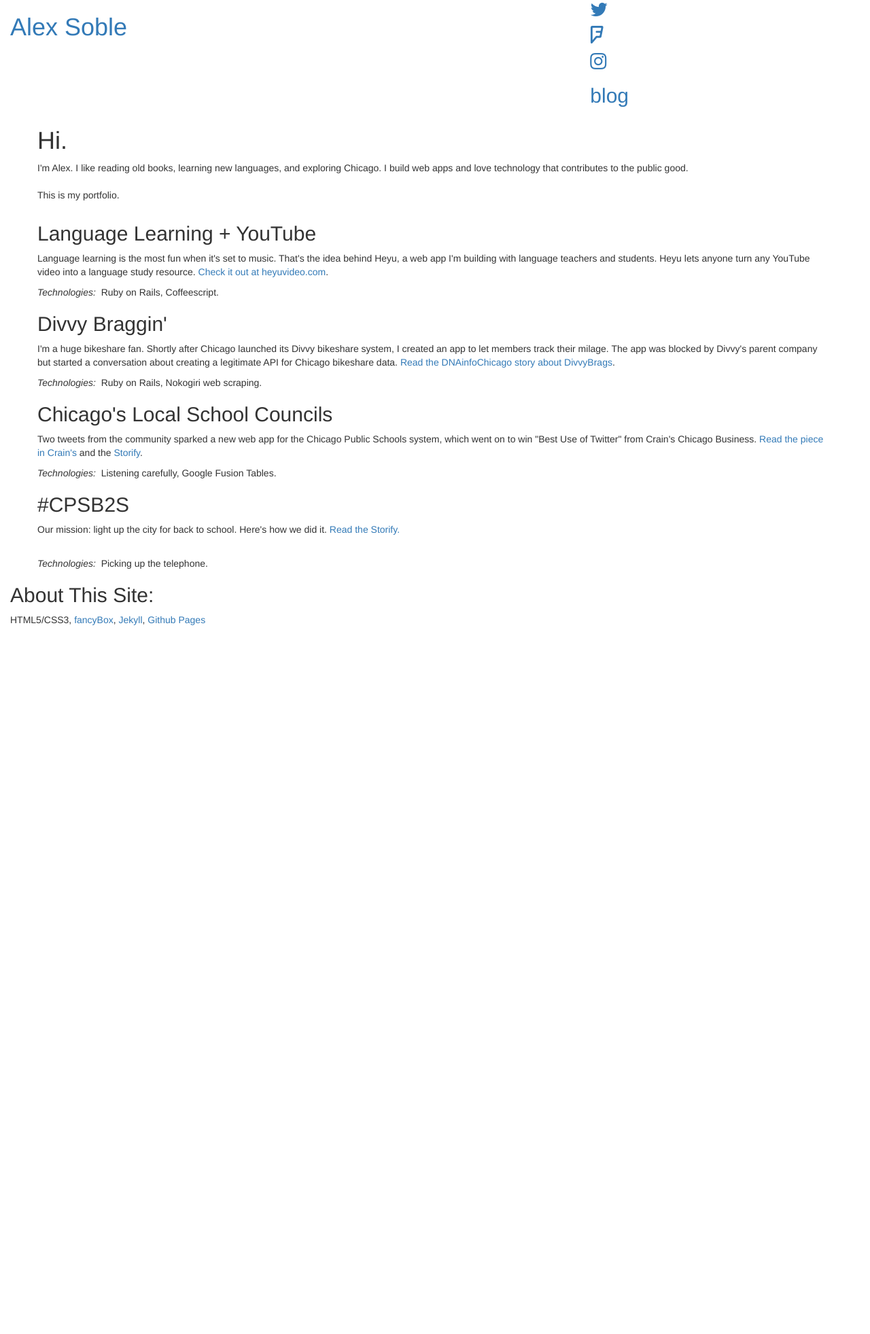
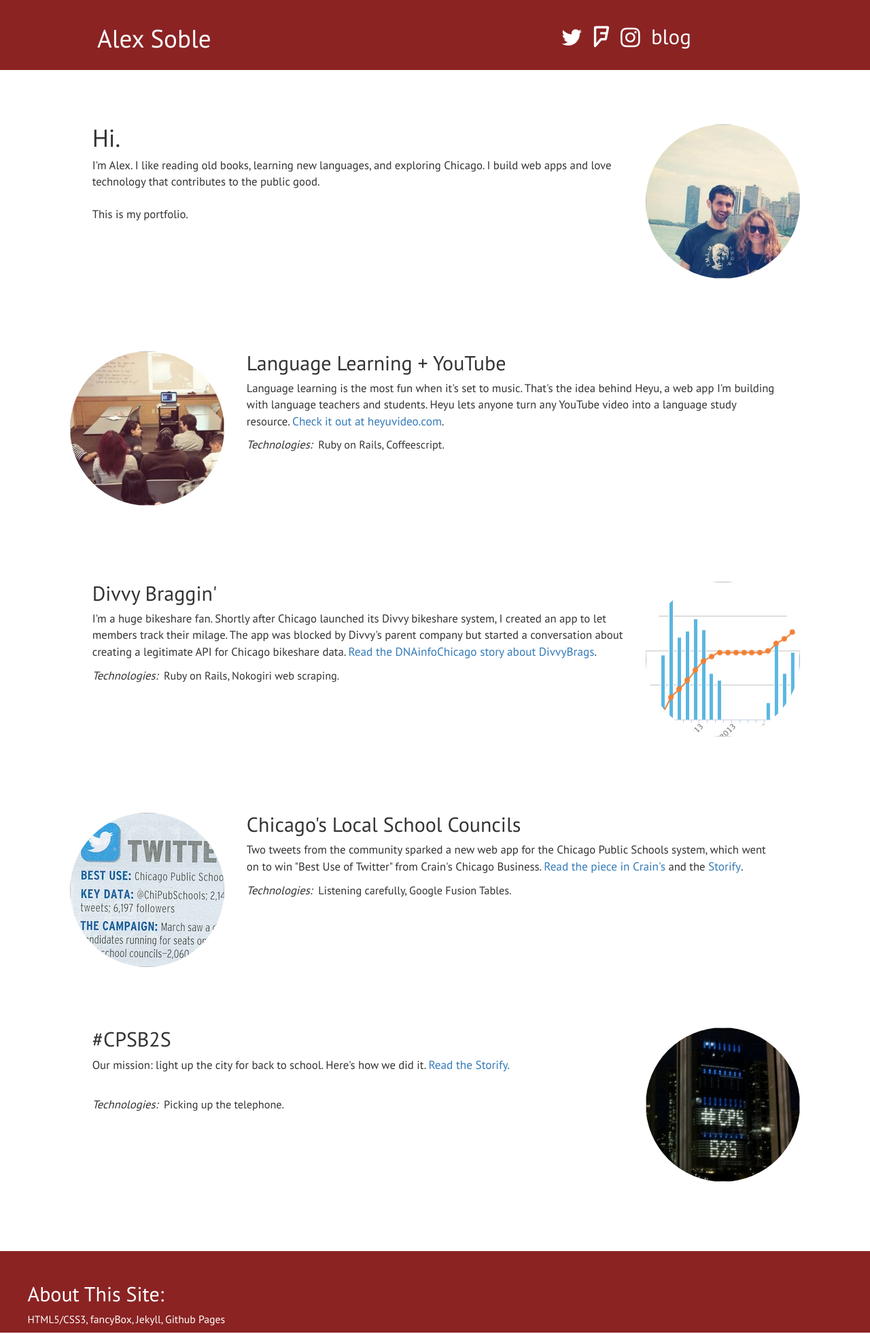
Before and after one commit to alexsoble/alexsoble, a Jekyll site: the page built from index.html, in a window 1280 px wide. Shown: the whole page at 68% size. Built offline with Jekyll 4.4.1, drawn with Linux system fonts in a browser that asks for light colours; nearby versions of some CDN libraries; before the commit the page ends 932 px from its top, so only the background shows below that.

```diff
--- a/_data/compass.yml
+++ b/_data/compass.yml
@@ -1,8 +1,6 @@
----
 require:
 - jekyll-compass
-http_path: "/"
-css_dir: css
+css_dir: "../css"
 sass_dir: _sass
 images_dir: images
 javascripts_dir: javascripts
--- /dev/null
+++ b/css/ie.css
@@ -0,0 +1,5 @@
+/* Welcome to Compass. Use this file to write IE specific override styles.
+ * Import this file using the following HTML or equivalent:
+ * <!--[if IE]>
+ *   <link href="/stylesheets/ie.css" media="screen, projection" rel="stylesheet" type="text/css" />
+ * <![endif]--> */
--- /dev/null
+++ b/css/print.css
@@ -0,0 +1,3 @@
+/* Welcome to Compass. Use this file to define print styles.
+ * Import this file using the following HTML or equivalent:
+ * <link href="/stylesheets/print.css" media="print" rel="stylesheet" type="text/css" /> */
--- /dev/null
+++ b/css/styling.css
@@ -0,0 +1,199 @@
+/*** OVERALL STYLES ***/
+/* line 3, ../_sass/styling.scss */
+* {
+  font-family: 'PT Sans', sans-serif;
+  margin: 0;
+  font-size: 103%;
+}
+
+/* line 9, ../_sass/styling.scss */
+body {
+  height: 100%;
+  padding: 0px;
+  background-color: #f7f7f7;
+}
+
+/*** HEADER AND FOOTER STYLES ***/
+/* line 17, ../_sass/styling.scss */
+header {
+  background-color: #8B2323;
+}
+/* line 19, ../_sass/styling.scss */
+header .container-fluid {
+  width: 80%;
+}
+/* line 22, ../_sass/styling.scss */
+header .wordmark {
+  margin: 1em 0 0;
+}
+/* line 25, ../_sass/styling.scss */
+header .header-menu {
+  margin: 2.5em 0 0;
+}
+/* line 27, ../_sass/styling.scss */
+header .header-menu .header-icon {
+  float: left;
+  margin-right: 1em;
+}
+/* line 31, ../_sass/styling.scss */
+header .header-menu #blog-link {
+  position: relative;
+  bottom: 0.75em;
+}
+
+/* line 39, ../_sass/styling.scss */
+header h1, header h2, header p, header a, footer h1, footer h2, footer p, footer a {
+  color: white !important;
+}
+/* line 41, ../_sass/styling.scss */
+header h1 :hover, header h2 :hover, header p :hover, header a :hover, footer h1 :hover, footer h2 :hover, footer p :hover, footer a :hover {
+  opacity: 0.5 !important;
+}
+
+/* line 47, ../_sass/styling.scss */
+.page-wrap {
+  min-height: 100%;
+  margin-bottom: -120px;
+  /* equal to footer height */
+}
+
+/* line 53, ../_sass/styling.scss */
+.page-wrap:after {
+  content: "";
+  display: block;
+  height: 120px;
+}
+
+/* line 59, ../_sass/styling.scss */
+footer {
+  height: 120px;
+  padding: 2%;
+  background-color: #8B2323;
+}
+/* line 63, ../_sass/styling.scss */
+footer p, footer h2, footer a {
+  color: white;
+}
+
+/* line 68, ../_sass/styling.scss */
+.container {
+  width: 80%;
+  margin: 1em 0;
+}
+/* line 71, ../_sass/styling.scss */
+.container .narrow {
+  width: 60%;
+  margin: auto auto;
+}
+
+/* line 77, ../_sass/styling.scss */
+.block {
+  margin: 1em 1em 12em;
+  position: relative;
+}
+
+/* line 82, ../_sass/styling.scss */
+.textblock {
+  margin: 4em;
+}
+
+/*** HOMEPAGE IMAGES ***/
+/* line 89, ../_sass/styling.scss */
+.circle-portrait {
+  width: 14em;
+  height: 14em;
+  border-radius: 7em;
+  margin: 2em;
+  float: left;
+  position: relative;
+  bottom: 2em;
+  -webkit-transition: all 0.8s ease-in-out;
+  -moz-transition: all 0.8s ease-in-out;
+  -o-transition: all 0.8s ease-in-out;
+  -ms-transition: all 0.8s ease-in-out;
+  transition: all 0.8s ease-in-out;
+  -webkit-transform-style: preserve-3d;
+  -moz-transform-style: preserve-3d;
+  -o-transform-style: preserve-3d;
+  -ms-transform-style: preserve-3d;
+  transform-style: preserve-3d;
+}
+
+/* line 111, ../_sass/styling.scss */
+.circle-portrait.alt {
+  -webkit-transform: rotate3d(0, 1, 0, 360deg);
+  -moz-transform: rotate3d(0, 1, 0, 360deg);
+  -o-transform: rotate3d(0, 1, 0, 360deg);
+  -ms-transform: rotate3d(0, 1, 0, 360deg);
+  transform: rotate3d(0, 1, 0, 360deg);
+}
+
+/* line 119, ../_sass/styling.scss */
+.circle-portrait.right {
+  float: right;
+}
+
+/* line 121, ../_sass/styling.scss */
+#profile-image {
+  background: url("/assets/images/Profile.jpg");
+}
+
+/* line 123, ../_sass/styling.scss */
+#profile-image.alt {
+  background: url("/assets/images/profile-pic-alt.jpg");
+}
+
+/* line 125, ../_sass/styling.scss */
+#heyu-image {
+  background: url("/assets/images/heyu-pic.png");
+}
+
+/* line 127, ../_sass/styling.scss */
+#heyu-image.alt {
+  background: url("/assets/images/heyu-pic-alt.png");
+}
+
+/* line 129, ../_sass/styling.scss */
+#divvybrags-image {
+  background: url("/assets/images/divvy-biking.jpg");
+}
+
+/* line 131, ../_sass/styling.scss */
+#divvybrags-image.alt {
+  background: url("/assets/images/divvy-image-alt.png");
+}
+
+/* line 133, ../_sass/styling.scss */
+#lscmap-image {
+  background: url("/assets/images/lscmap.jpg");
+}
+
+/* line 135, ../_sass/styling.scss */
+#lscmap-image.alt {
+  background: url("/assets/images/lscmap-alt.jpg");
+}
+
+/* line 137, ../_sass/styling.scss */
+#cpsb2s-image {
+  background: url("/assets/images/cpsb2s.jpg");
+}
+
+/* line 139, ../_sass/styling.scss */
+#cpsb2s-image.alt {
+  background: url("/assets/images/cps-b2s-alt.png");
+}
+
+/*** BLOG POST STYLES ***/
+/* line 143, ../_sass/styling.scss */
+blockquote p {
+  margin: 3em 1em;
+  padding: 1em 3em;
+  background-color: white;
+}
+
+/* line 149, ../_sass/styling.scss */
+.center-image {
+  background-color: white;
+  color: gray;
+  margin: auto auto;
+}
```
Also changed, not shown: css/screen.css (added, +68 -0 lines).
